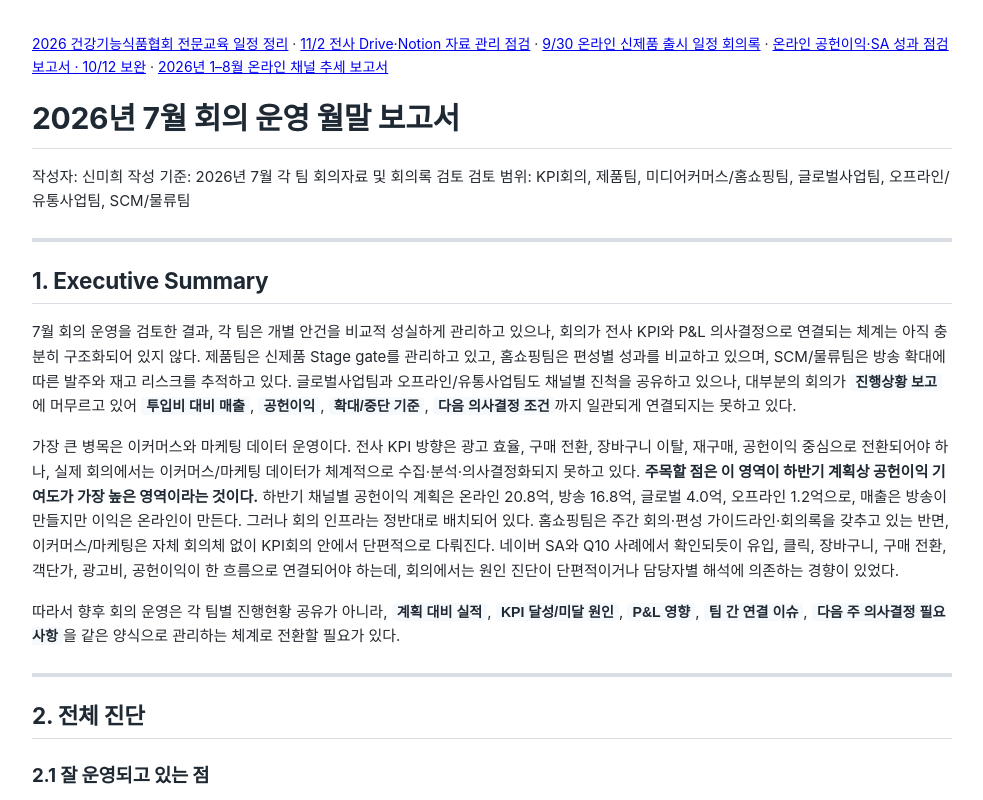
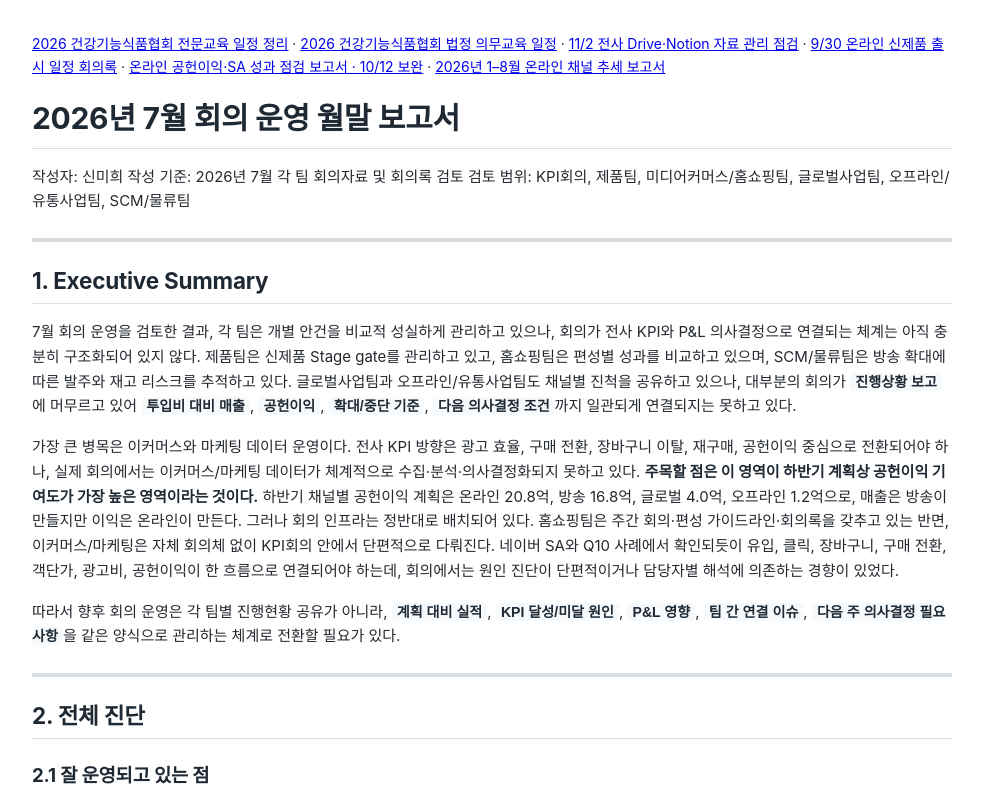
Before and after one commit to miheeshin110-a11y/meeting-report-2026-07, a plain HTML site: page index.html in a window 1280 px wide. Shown: the top 800 px of the page, without its empty margins (148-1131 px from the left). Drawn offline with Linux system fonts and the light colour scheme.

Commit message:
Link KHFF mandatory training in report index [skip-slack]

```diff
--- a/index.html
+++ b/index.html
@@ -186,7 +186,7 @@
 </head>
 <body>
   <main>
-<nav aria-label="추가 보고서 및 회의록" style="margin:0 0 20px;font-size:14px;text-align:left"><a href="khff-2026-training-calendar.html">2026 건강기능식품협회 전문교육 일정 정리</a> · <a href="drive-notion-261102-audit.html">11/2 전사 Drive·Notion 자료 관리 점검</a> · <a href="new-product-260930-minutes.html">9/30 온라인 신제품 출시 일정 회의록</a> · <a href="online-2026-01-08-profit-sa-review.html">온라인 공헌이익·SA 성과 점검 보고서 · 10/12 보완</a> · <a href="online-2026-01-08-trend.html">2026년 1–8월 온라인 채널 추세 보고서</a></nav>
+<nav aria-label="추가 보고서 및 회의록" style="margin:0 0 20px;font-size:14px;text-align:left"><a href="khff-2026-training-calendar.html">2026 건강기능식품협회 전문교육 일정 정리</a> · <a href="khff-2026-mandatory-training.html">2026 건강기능식품협회 법정 의무교육 일정</a> · <a href="drive-notion-261102-audit.html">11/2 전사 Drive·Notion 자료 관리 점검</a> · <a href="new-product-260930-minutes.html">9/30 온라인 신제품 출시 일정 회의록</a> · <a href="online-2026-01-08-profit-sa-review.html">온라인 공헌이익·SA 성과 점검 보고서 · 10/12 보완</a> · <a href="online-2026-01-08-trend.html">2026년 1–8월 온라인 채널 추세 보고서</a></nav>
 
 <h1>2026년 7월 회의 운영 월말 보고서</h1>
 <p>작성자: 신미희 작성 기준: 2026년 7월 각 팀 회의자료 및 회의록 검토 검토 범위: KPI회의, 제품팀, 미디어커머스/홈쇼핑팀, 글로벌사업팀, 오프라인/유통사업팀, SCM/물류팀</p>
```
